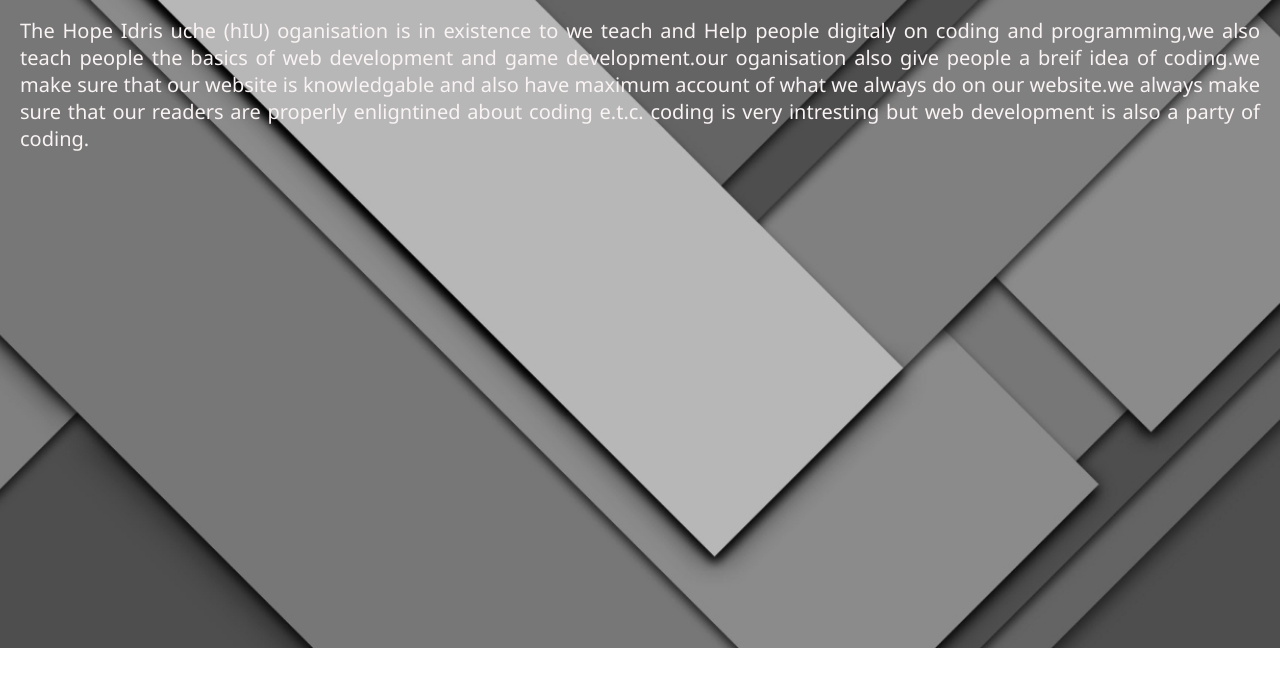
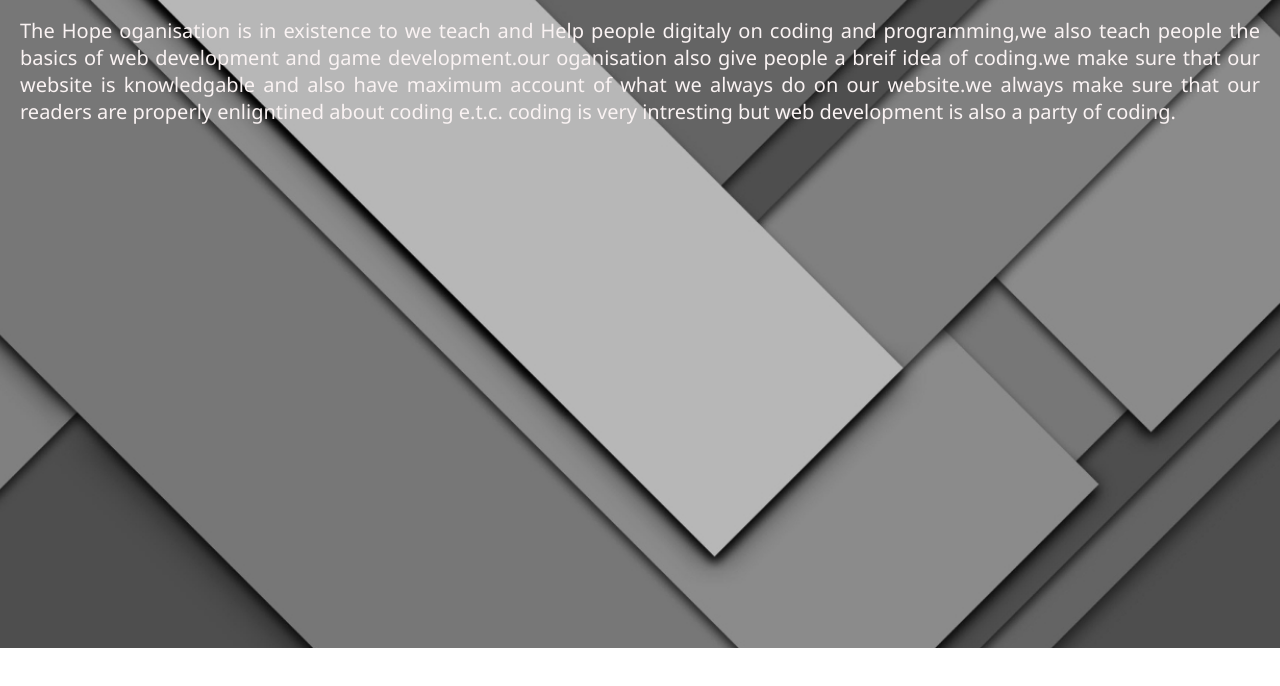
Before and after one commit to ebedohope/first-web-page, a plain HTML site: page groupbb__about.html in a window 1280 px wide. Shown: the part 152-838 px from the top of the page. Drawn offline with Linux system fonts and the light colour scheme.

Commit message:
Update groupbb__about.html

```diff
--- a/groupbb__about.html
+++ b/groupbb__about.html
@@ -186,7 +186,7 @@ ul li a:hover{
 
      <u><center><h1><span class="ab">About</span ><span class="us">us</span></h1></center></u>
      <div class="text">
-       <p>The Hope Idris uche (hIU) oganisation is in existence to we teach and Help people digitaly on coding and programming,we also teach people the basics of web development and game development.our oganisation also give people a breif idea of coding.we make sure that our website is knowledgable and also have maximum account of what we always do on our website.we always make sure that our readers are properly enligntined about coding e.t.c. coding is very intresting but web development is also  a party of coding.</p>
+       <p>The Hope oganisation is in existence to we teach and Help people digitaly on coding and programming,we also teach people the basics of web development and game development.our oganisation also give people a breif idea of coding.we make sure that our website is knowledgable and also have maximum account of what we always do on our website.we always make sure that our readers are properly enligntined about coding e.t.c. coding is very intresting but web development is also  a party of coding.</p>
     </div>
     </div>
   </div>
```
